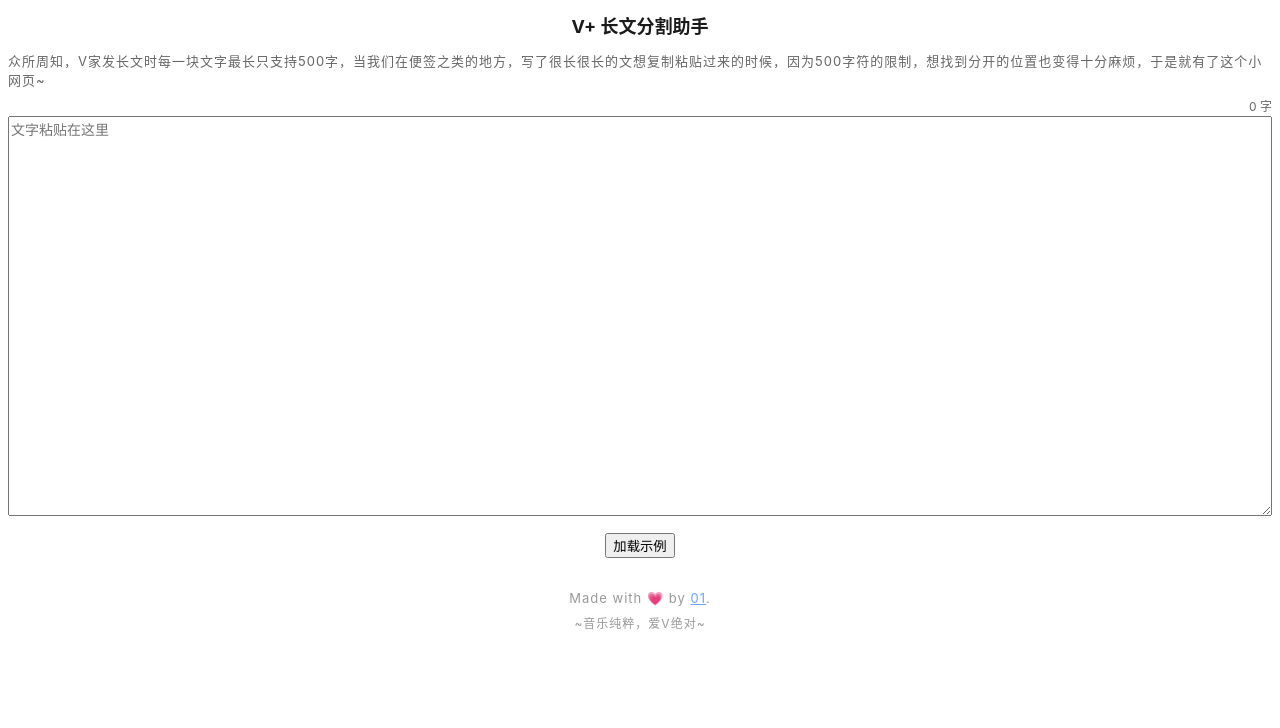
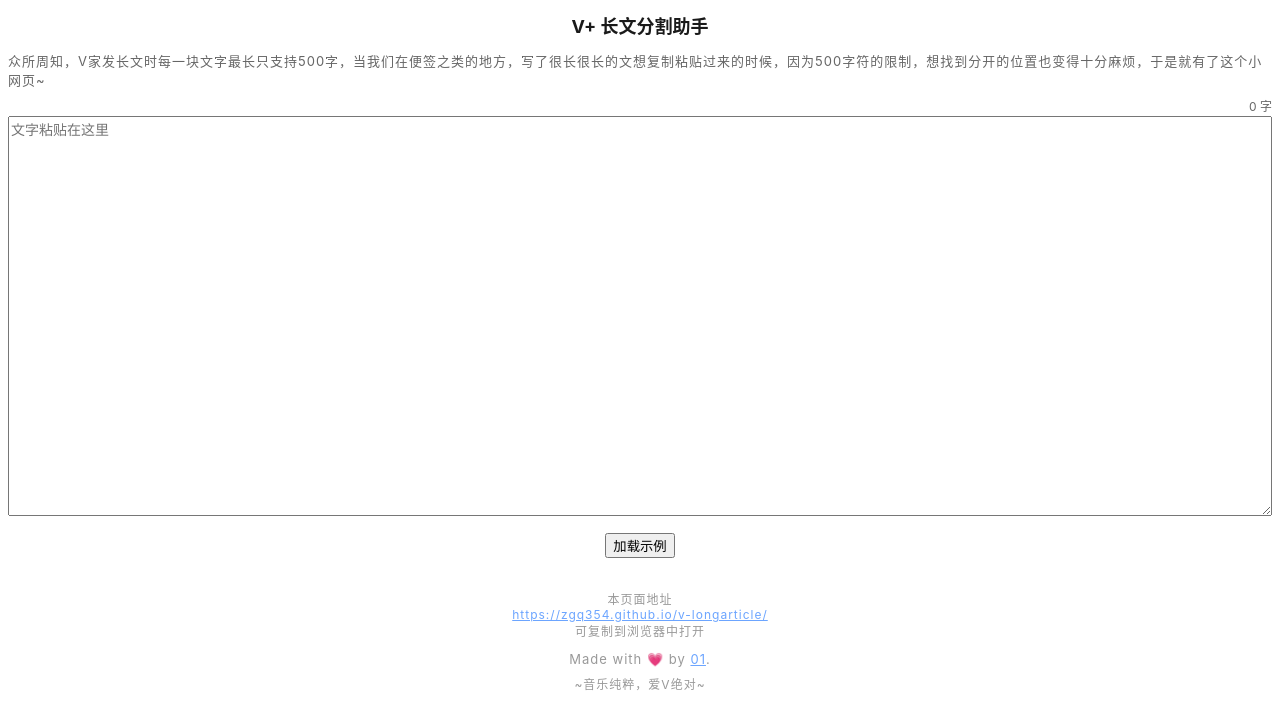
Before and after one commit to zgq354/zgq354.github.io, a plain HTML site: page v-longarticle/index.html in a window 1280 px wide. Drawn offline with Linux system fonts and the light colour scheme.

Commit message:
feat: change footer

```diff
--- a/v-longarticle/index.html
+++ b/v-longarticle/index.html
@@ -31,6 +31,7 @@
     <div id="result-list"></div>
   </div>
   <div class="footer">
+    <p class="sub-footer" style="margin-bottom: 12px;">本页面地址<br><span style="color: #6ca5ff; text-decoration: underline;">https://zgq354.github.io/v-longarticle/</span><br>可复制到浏览器中打开</p>
     <p>Made with 💗 by <a href="https://blog.izgq.net/about-me.html" target="_blank">01</a>.</p>
     <p class="sub-footer">~音乐纯粹，爱V绝对~</p>
   </div>
```
